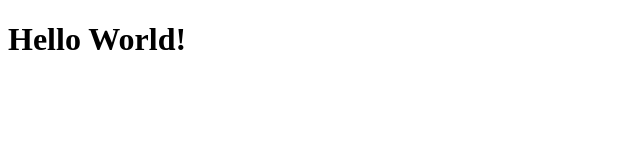
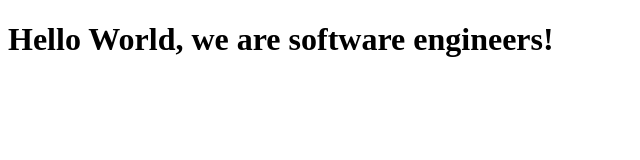
Before and after one commit to Pamphilemkp/Microverselastday, a plain HTML site: page index.html in a window 1280 px wide. Shown: the whole page, without its empty margins (0-640 px from the left). Drawn offline with Linux system fonts and the light colour scheme.

Commit message:
Modified index file

```diff
--- a/index.html
+++ b/index.html
@@ -8,7 +8,7 @@
 
   <body>
     <script src="https://cdn.freecodecamp.org/testable-projects-fcc/v1/bundle.js"></script>
-       <h1>Hello World!</h1>
+       <h1>Hello World, we are software engineers!</h1>
     <script  src="js/index.js"></script>
   </body>
 </html>
```
